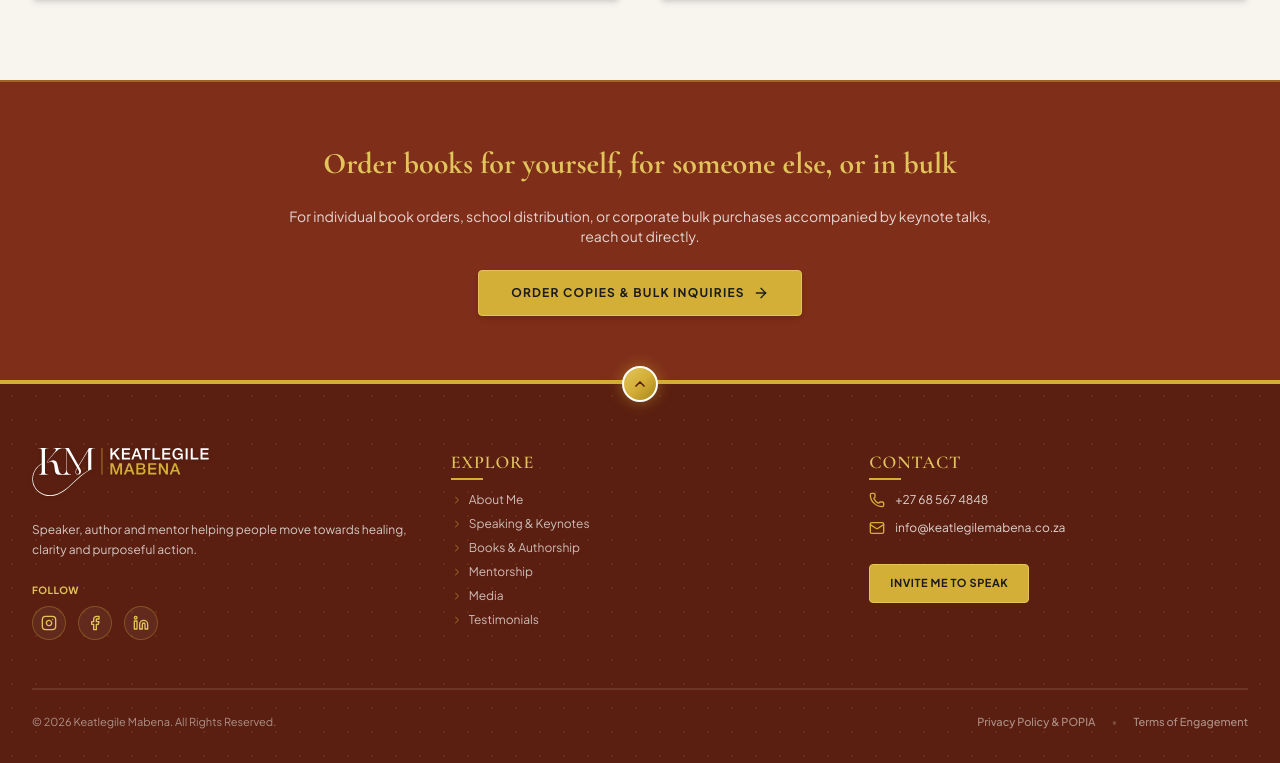
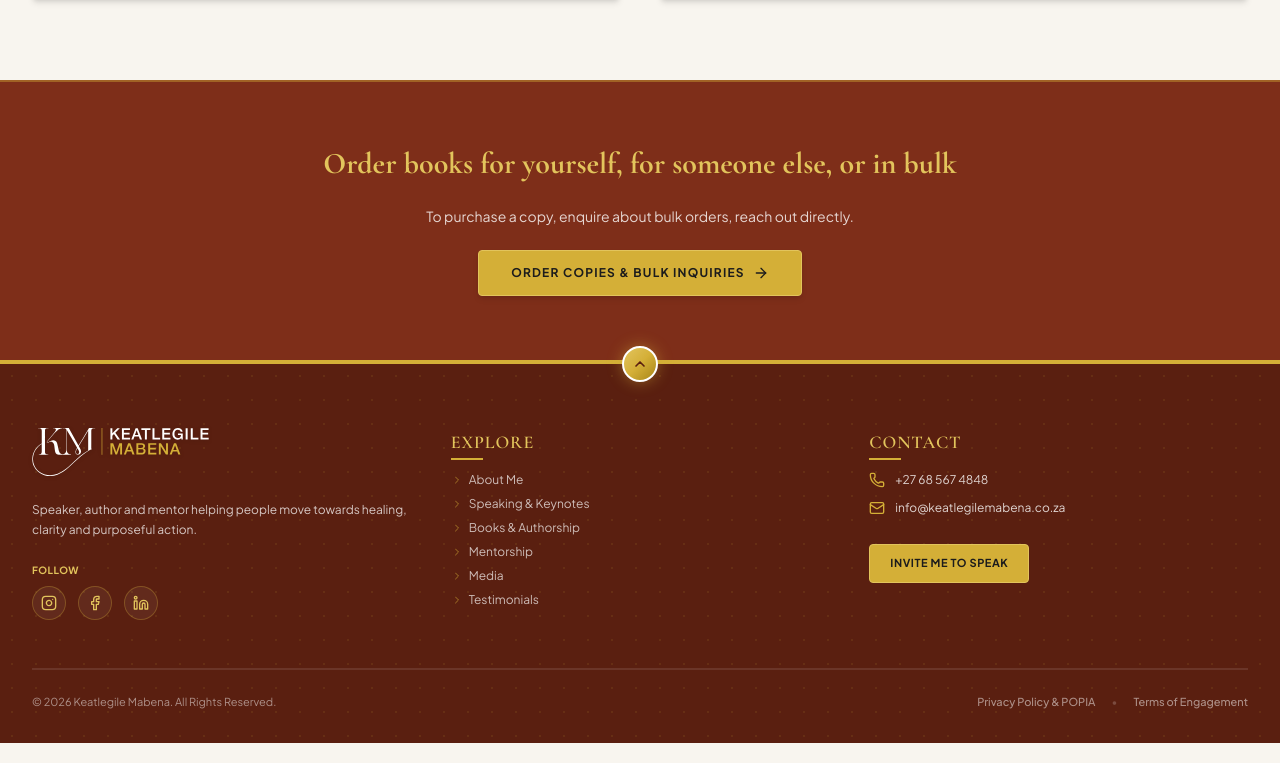
Before and after one commit to dreamhuntermoalosi-rgb/keatlegile-mabena-revised, a React (Vite) app: page /books in a window 1280 px wide. Shown: the part 1825-2588 px from the top of the page. Built offline with nearby package versions, Linux system fonts and the light colour scheme; no server answers.

Commit message:
fix: update Books CTA + modal description
- CTA section description: → 'To purchase a copy, enquire about bulk
  orders, reach out directly.'
- Modal subtitle (Order Copies & Bulk Inquiries): → same text

```diff
--- a/src/pages/Books.tsx
+++ b/src/pages/Books.tsx
@@ -122,14 +122,14 @@ export const Books: React.FC = () => {
             Order books for yourself, for someone else, or in bulk
           </h2>
           <p className="text-sm text-white/80">
-            For individual book orders, school distribution, or corporate bulk purchases accompanied by keynote talks, reach out directly.
+            To purchase a copy, enquire about bulk orders, reach out directly.
           </p>
           <button
             type="button"
             onClick={() =>
               openWhatsAppModal({
                 title: 'Order Copies & Bulk Inquiries',
-                subtitle: 'Schools, Corporate Distribution & Group Orders',
+                subtitle: 'To purchase a copy, enquire about bulk orders, reach out directly.',
                 ctaType: 'book',
                 defaultService: 'Book Order & Bulk Inquiry'
               })
```
